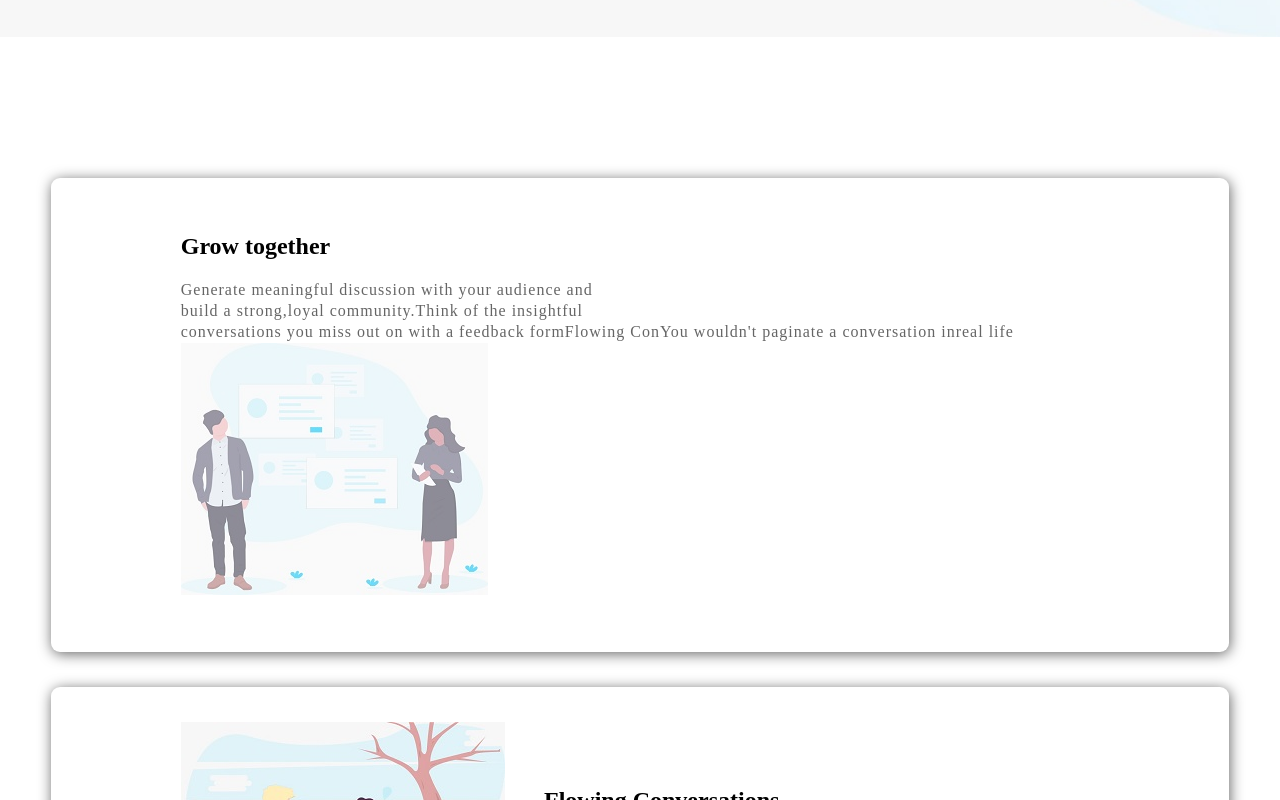
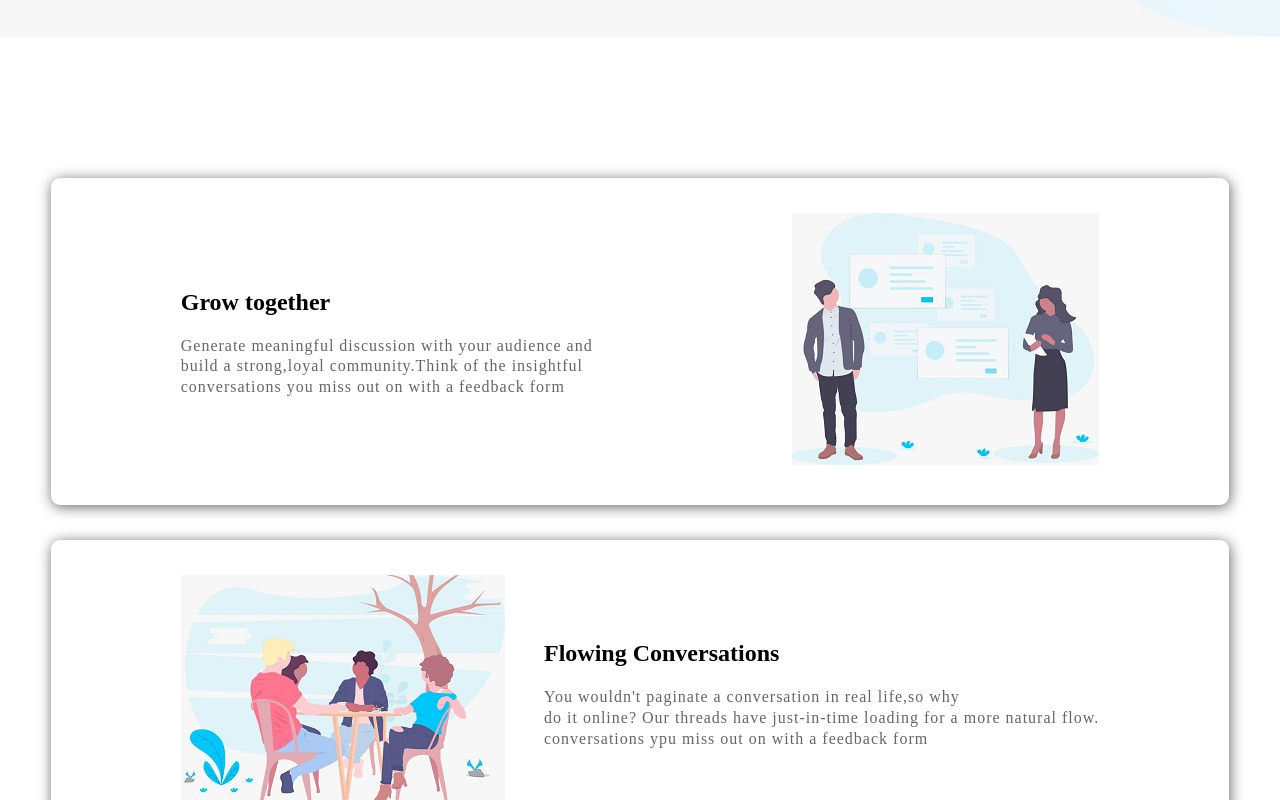
Before and after one commit to mayorD19/Landing-Page, a plain HTML site: page index.html in a window 1280 px wide. Shown: the part 606-1406 px from the top of the page. Drawn offline with Linux system fonts and the light colour scheme.

Commit message:
Updated img tag

```diff
--- a/index.html
+++ b/index.html
@@ -48,8 +48,11 @@
         <div class="sec2-flex">
             <div class="sec2-context">
                 <h2>Grow together</h2>
-                <p>Generate meaningful discussion with your audience and <br> build a strong,loyal community.Think of the insightful <br> conversations you miss out on with a feedback formFlowing ConYou wouldn't paginate a conversation inreal life <img src="image4.jpeg"
-                        alt="">
+                <p>Generate meaningful discussion with your audience and <br> build a strong,loyal community.Think of the insightful <br> conversations you miss out on with a feedback form
+
+            </div>
+            <div>
+                <img src="image4.jpeg" alt="">
             </div>
         </div>
 
```
